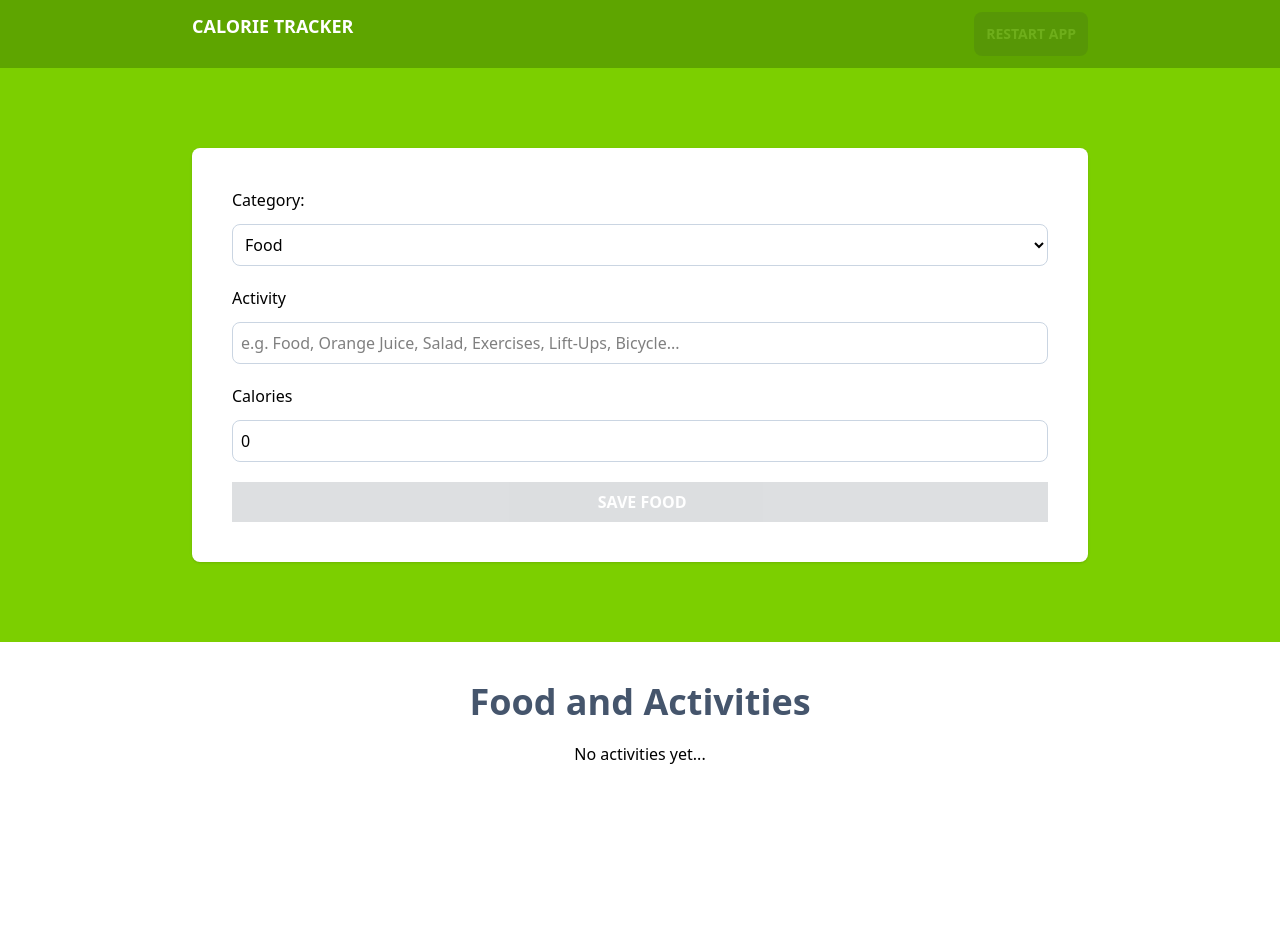
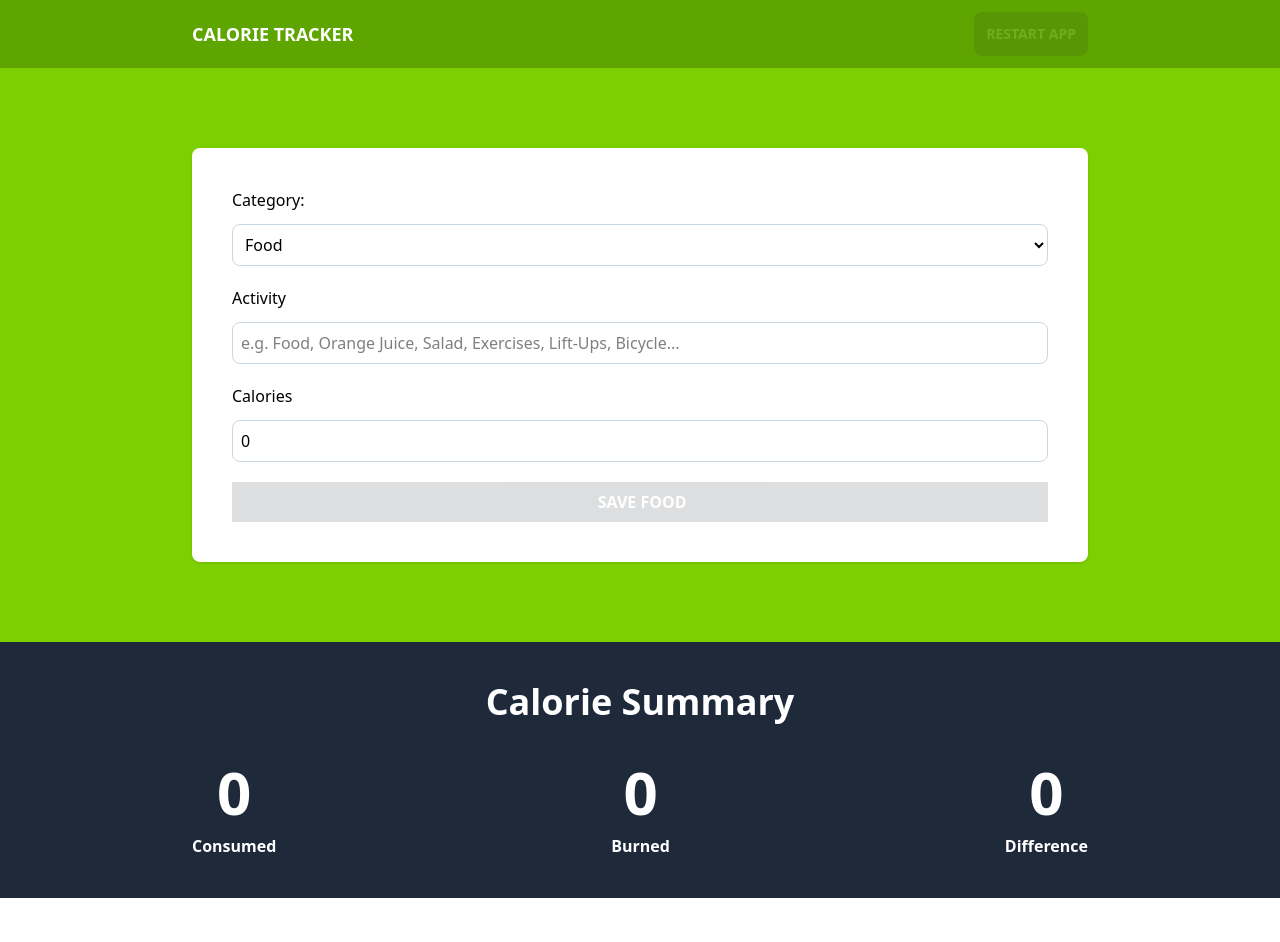
Before and after one commit to GilpiDv/calorie-tracker, a React app: page / in a window 1280 px wide. Shown: the top 942 px of the page. Before the commit the page ends 826 px from the top, so only its background shows below. Built offline with nearby package versions, Linux system fonts and the light colour scheme; the HTML template or start-up script is replaced by a standard one.

Commit message:
Add calorie tracker

```diff
--- a/src/App.tsx
+++ b/src/App.tsx
@@ -2,6 +2,7 @@
 import { useReducer, useEffect, useMemo } from "react"
 import { activityReducer, initialState } from "./reducers/activity-reducer"
 import ActivityList from "./components/ActivityList";
+import CalorieTracker from "./components/CalorieTracker";
 
 function App() {
 
@@ -16,7 +17,7 @@
     return (
         <>
             <header className="bg-lime-600 py-3">
-                <div className="max-w-4xl mx-auto flex justify-between">
+                <div className="max-w-4xl mx-auto flex justify-between items-center">
                     <h1 className="text-center text-lg font-bold text-white uppercase">
                         Calorie Tracker
                     </h1>
@@ -39,6 +40,14 @@
                 </div>
             </section>
 
+            <section className="bg-gray-800 py-10">
+                <div className="max-w-4xl mx-auto">
+                    <CalorieTracker
+                        activities={state.activities}
+                    />
+                </div>
+            </section>
+
             <section className="p-10 mx-auto max-w-4xl">
                 <ActivityList
                     activities={state.activities}
--- /dev/null
+++ b/src/components/CalorieDisplay.tsx
@@ -0,0 +1,17 @@
+type CalorieDisplayProps = {
+    calories: number
+    name: string
+}
+
+export default function CalorieDisplay({calories, name} : CalorieDisplayProps) {
+  return (
+    <div>
+        <p className="text-white font-bold rounded-full grid grid-cols-1 gap-3 text-center">
+            <span className="font-black text-6xl text-orange">
+                {calories}
+            </span>
+            {name}
+        </p>
+    </div>
+  )
+}
--- /dev/null
+++ b/src/components/CalorieTracker.tsx
@@ -0,0 +1,45 @@
+import { useMemo } from "react"
+import type { Activity } from "../types"
+import CalorieDisplay from "./CalorieDisplay";
+
+type CalorieTrackerProps = {
+    activities: Activity[]
+}
+
+export default function ({activities} : CalorieTrackerProps) {
+
+
+    const caloriesConsumed = useMemo(() => {
+        return activities.reduce((total, activity) => activity.category === 1 ? total + activity.calories : total, 0)
+    }, [activities]);
+
+    const caloriesBurned = useMemo(() => {
+        return activities.reduce((total, activity) => activity.category === 2 ? total + activity.calories : total, 0)
+    }, [activities]);
+
+    const netCalories = useMemo(() => {
+        return caloriesConsumed - caloriesBurned
+    }, [activities])
+
+    return (
+        <>
+            <h2 className="text-4xl font-black text-white text-center">
+                Calorie Summary
+            </h2>
+            <div className="flex flex-col items-center md:flex-row md:justify-between gap-5 mt-10">
+                <CalorieDisplay
+                    calories={caloriesConsumed}
+                    name={'Consumed'}
+                />
+                <CalorieDisplay
+                    calories={caloriesBurned}
+                    name={'Burned'}
+                />
+                <CalorieDisplay
+                    calories={netCalories}
+                    name={'Difference'}
+                />
+            </div>
+        </>
+    )
+}
```
